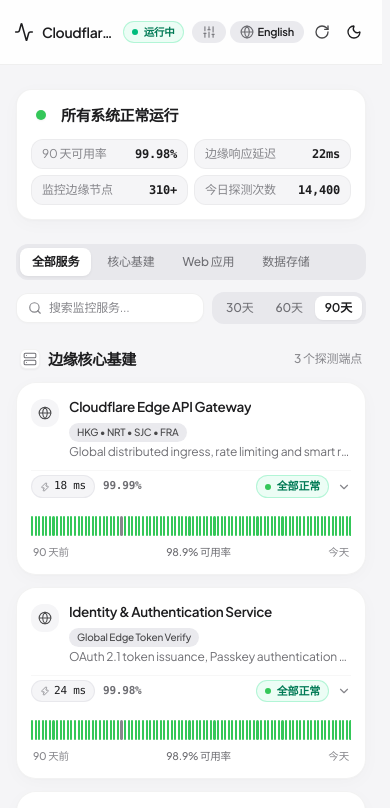
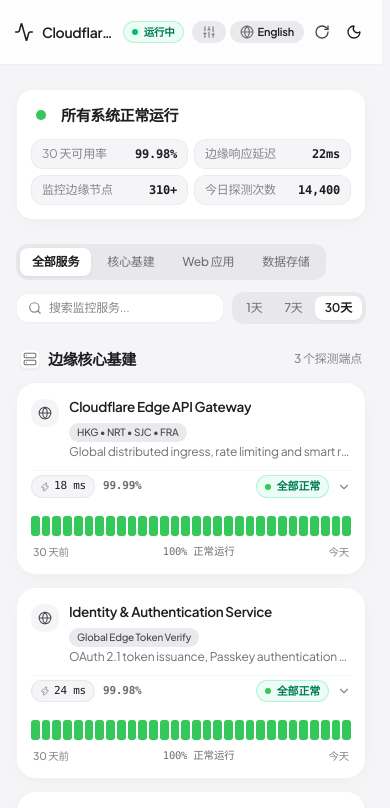
Before and after one commit to wsyzxjn/FlareStatus, a React (Vite) app: page / in a window 390 px wide. Shown: the top 808 px of the page. Built offline with nearby package versions, Linux system fonts and the light colour scheme.

Commit message:
style: fix mobile category bar empty void, update timeline to 1D/7D/30D gears, and limit incident retention to max 30 days

```diff
--- a/src/App.tsx
+++ b/src/App.tsx
@@ -51,7 +51,7 @@
   });
 
   const [isRefreshing, setIsRefreshing] = useState(false);
-  const [timelineDays, setTimelineDays] = useState<number>(90);
+  const [timelineDays, setTimelineDays] = useState<number>(30);
   const [selectedCategory, setSelectedCategory] = useState<string>('all');
   const [searchQuery, setSearchQuery] = useState<string>('');
 
@@ -238,10 +238,10 @@
           totalProbes={statusData.totalProbesToday}
         />
 
-        {/* Filter and Control Bar */}
-        <div className="flex flex-col md:flex-row items-stretch md:items-center justify-between gap-3">
-          {/* Apple Segmented Category Tabs (Fully Dynamic) */}
-          <div className="inline-flex items-center gap-1 p-1 rounded-xl bg-[#e5e5ea]/80 dark:bg-white/10 overflow-x-auto no-scrollbar">
+        {/* Filter and Control Bar (Tight shrink-wrapped categories, 1D / 7D / 30D gears) */}
+        <div className="flex flex-col md:flex-row items-start md:items-center justify-between gap-3">
+          {/* Apple Segmented Category Tabs (Tight shrink-wrapped, zero empty void) */}
+          <div className="self-start inline-flex items-center gap-1 p-1 rounded-xl bg-[#e5e5ea]/80 dark:bg-white/10 overflow-x-auto no-scrollbar max-w-full">
             <button
               onClick={() => setSelectedCategory('all')}
               className={`px-3 py-1.5 rounded-lg text-xs font-medium whitespace-nowrap transition-all cursor-pointer ${
@@ -267,8 +267,8 @@
             ))}
           </div>
 
-          {/* Right Controls: Search & Days Selector */}
-          <div className="flex items-center gap-2 self-end md:self-center w-full md:w-auto">
+          {/* Right Controls: Search & Days Selector (1D / 7D / 30D) */}
+          <div className="flex items-center gap-2 w-full md:w-auto">
             {/* Search Box */}
             <div className="relative flex-1 md:w-44">
               <Search className="w-3.5 h-3.5 absolute left-3 top-1/2 -translate-y-1/2 text-[#86868b]" />
@@ -281,9 +281,9 @@
               />
             </div>
 
-            {/* Days Scope Selector */}
+            {/* Days Scope Selector: 1D, 7D, 30D */}
             <div className="flex items-center gap-0.5 p-1 rounded-xl bg-[#e5e5ea]/80 dark:bg-white/10 text-xs flex-shrink-0">
-              {[30, 60, 90].map((d) => (
+              {[1, 7, 30].map((d) => (
                 <button
                   key={d}
                   onClick={() => setTimelineDays(d)}
@@ -293,7 +293,7 @@
                       : 'text-[#6e6e73] hover:text-[#1d1d1f] dark:text-neutral-400 dark:hover:text-neutral-300'
                   }`}
                 >
-                  {d === 30 ? t.days30 : d === 60 ? t.days60 : t.days90}
+                  {d === 1 ? t.days1 : d === 7 ? t.days7 : t.days30}
                 </button>
               ))}
             </div>
@@ -344,10 +344,14 @@
           )}
         </div>
 
-        {/* Incidents & Maintenance Section */}
+        {/* Incidents & Maintenance Section (Max 30 Days) */}
         <IncidentSection
-          activeIncidents={statusData.activeIncidents}
-          pastIncidents={statusData.pastIncidents}
+          activeIncidents={statusData.activeIncidents.filter(
+            (inc) => Date.now() - new Date(inc.createdAt).getTime() <= 30 * 24 * 60 * 60 * 1000
+          )}
+          pastIncidents={statusData.pastIncidents.filter(
+            (inc) => Date.now() - new Date(inc.createdAt).getTime() <= 30 * 24 * 60 * 60 * 1000
+          )}
           t={t}
         />
 
--- a/src/components/TimelineBar.tsx
+++ b/src/components/TimelineBar.tsx
@@ -4,13 +4,13 @@
 
 interface TimelineBarProps {
   history: DayHistory[];
-  daysCount?: number; // 30, 60, or 90
+  daysCount?: number; // 1, 7, or 30
   t: Translations;
 }
 
 export const TimelineBar: React.FC<TimelineBarProps> = ({
   history,
-  daysCount = 90,
+  daysCount = 30,
   t,
 }) => {
   const [hoveredDay, setHoveredDay] = useState<{
@@ -19,8 +19,32 @@
     leftPercent: number;
   } | null>(null);
 
-  // Slice to the selected days count
-  const displayedHistory = history.slice(-daysCount);
+  // When daysCount === 1, generate 24 hourly segments for today
+  let displayedItems: (DayHistory & { label?: string })[] = [];
+
+  if (daysCount === 1) {
+    const todayItem = history[history.length - 1] || {
+      date: new Date().toISOString().split('T')[0],
+      status: 'operational' as const,
+      uptime: 100,
+      avgLatency: 20,
+    };
+
+    const nowHour = new Date().getHours();
+    for (let h = 23; h >= 0; h--) {
+      const hourVal = (nowHour - h + 24) % 24;
+      const hourStr = `${hourVal.toString().padStart(2, '0')}:00`;
+      displayedItems.push({
+        date: `${todayItem.date} ${hourStr}`,
+        status: todayItem.status,
+        uptime: todayItem.uptime,
+        avgLatency: Math.max(12, todayItem.avgLatency + Math.round(Math.sin(h) * 4)),
+        label: hourStr,
+      });
+    }
+  } else {
+    displayedItems = history.slice(-daysCount);
+  }
 
   const getPillColor = (status: DayHistory['status']) => {
     switch (status) {
@@ -74,9 +98,9 @@
   return (
     <div className="relative w-full pt-1 select-none">
       {/* Pills Container */}
-      <div className="flex items-center gap-[1.5px] sm:gap-[2.5px] h-6 py-0.5 w-full overflow-hidden">
-        {displayedHistory.map((item, idx) => {
-          const leftPercent = ((idx + 0.5) / displayedHistory.length) * 100;
+      <div className="flex items-center gap-[2px] sm:gap-[3px] h-6 py-0.5 w-full overflow-hidden">
+        {displayedItems.map((item, idx) => {
+          const leftPercent = ((idx + 0.5) / displayedItems.length) * 100;
 
           return (
             <div
@@ -96,7 +120,7 @@
                 })
               }
               onMouseLeave={() => setHoveredDay(null)}
-              className={`flex-1 h-full min-w-[2px] rounded-[3px] transition-all duration-150 cursor-pointer ${getPillColor(
+              className={`flex-1 h-full min-w-[3px] rounded-[3px] transition-all duration-150 cursor-pointer ${getPillColor(
                 item.status
               )} hover:scale-y-125 hover:z-20`}
             />
@@ -104,7 +128,7 @@
         })}
       </div>
 
-      {/* Floating Popover Bubble Below Hovered Pill (Responsive Bound) */}
+      {/* Floating Popover Bubble Below Hovered Pill */}
       {hoveredDay && (
         <div
           className="absolute top-[32px] z-50 pointer-events-none transition-all duration-100 ease-out"
@@ -183,20 +207,20 @@
       {/* Clean Static Footer Row */}
       <div className="flex items-center justify-between text-[10.5px] sm:text-[11px] font-medium text-[#86868b] dark:text-[#6e6e73] mt-1.5 px-0.5">
         <span>
-          {daysCount} {t.daysAgo}
+          {daysCount === 1 ? `24 ${t.hoursAgo}` : `${daysCount} ${t.daysAgo}`}
         </span>
-        <span className="text-[#6e6e73] dark:text-[#86868b] truncate max-w-[120px] sm:max-w-none text-center">
-          {displayedHistory.filter((d) => d.status === 'operational').length ===
-          displayedHistory.length
+        <span className="text-[#6e6e73] dark:text-[#86868b] truncate max-w-[130px] sm:max-w-none text-center font-mono">
+          {displayedItems.filter((d) => d.status === 'operational').length ===
+          displayedItems.length
             ? t.fullOperational
             : `${(
-                (displayedHistory.filter((d) => d.status === 'operational')
+                (displayedItems.filter((d) => d.status === 'operational')
                   .length /
-                  displayedHistory.length) *
+                  displayedItems.length) *
                 100
               ).toFixed(1)}% ${t.uptimeRate}`}
         </span>
-        <span>{t.today}</span>
+        <span>{daysCount === 1 ? t.now : t.today}</span>
       </div>
     </div>
   );
--- a/src/i18n.ts
+++ b/src/i18n.ts
@@ -44,16 +44,18 @@
   catDataStorageShort: string;
   catDataStorageDesc: string;
   searchPlaceholder: string;
+  days1: string;
+  days7: string;
   days30: string;
-  days60: string;
-  days90: string;
   endpointsCount: string;
   noServicesFound: string;
   noServicesHint: string;
 
   // Service Card & Timeline
   daysAgo: string;
+  hoursAgo: string;
   today: string;
+  now: string;
   fullOperational: string;
   uptimeRate: string;
   dailyUptime: string;
@@ -106,7 +108,7 @@
     statusOutage: '重大故障',
     statusMaintenance: '计划维护',
 
-    metricUptime: '90 天可用率',
+    metricUptime: '30 天可用率',
     metricUptimeSLA: 'SLA 目标: 99.9%',
     metricLatency: '边缘响应延迟',
     metricLatencySub: '全球 Anycast 节点均值',
@@ -126,15 +128,17 @@
     catDataStorageShort: '数据存储',
     catDataStorageDesc: 'KV 高速缓存、D1 关系型数据库与 R2 对象存储',
     searchPlaceholder: '搜索监控服务...',
+    days1: '1天',
+    days7: '7天',
     days30: '30天',
-    days60: '60天',
-    days90: '90天',
     endpointsCount: '个探测端点',
     noServicesFound: '未找到匹配的监控服务',
     noServicesHint: '请尝试输入其他关键词或重置分类筛选。',
 
     daysAgo: '天前',
+    hoursAgo: '小时前',
     today: '今天',
+    now: '刚刚',
     fullOperational: '100% 正常运行',
     uptimeRate: '可用率',
     dailyUptime: '当日可用率',
@@ -150,7 +154,7 @@
     probeProtocol: '探测协议',
     probeProtocolValue: 'HTTP/2 & HTTP/3 TLS 1.3',
 
-    incidentsTitle: '历史事件与计划内维护',
+    incidentsTitle: '最近 30 天事件与计划内维护',
     resolvedIn: '已解决',
     updatesCount: '次状态更新',
     statusInvestigating: '调查中',
@@ -183,7 +187,7 @@
     statusOutage: 'Major Outage',
     statusMaintenance: 'Maintenance',
 
-    metricUptime: '90-Day Uptime',
+    metricUptime: '30-Day Uptime',
     metricUptimeSLA: 'Target SLA: 99.9%',
     metricLatency: 'Edge Latency',
     metricLatencySub: 'Global Anycast average',
@@ -203,15 +207,17 @@
     catDataStorageShort: 'Data & Storage',
     catDataStorageDesc: 'Key-value cache, relational D1 database, and R2 object storage',
     searchPlaceholder: 'Filter services...',
+    days1: '1D',
+    days7: '7D',
     days30: '30D',
-    days60: '60D',
-    days90: '90D',
     endpointsCount: 'endpoints',
     noServicesFound: 'No matching services found',
     noServicesHint: 'Try searching for a different keyword or reset category filter.',
 
     daysAgo: 'days ago',
+    hoursAgo: 'hours ago',
     today: 'Today',
+    now: 'Now',
     fullOperational: '100% Operational',
     uptimeRate: 'Uptime',
     dailyUptime: 'Daily Uptime',
@@ -227,7 +233,7 @@
     probeProtocol: 'Probe Protocol',
     probeProtocolValue: 'HTTP/2 & HTTP/3 TLS 1.3',
 
-    incidentsTitle: 'Incidents & Scheduled Maintenance',
+    incidentsTitle: 'Past 30 Days Incidents & Maintenance',
     resolvedIn: 'Resolved in',
     updatesCount: 'updates',
     statusInvestigating: 'Investigating',
```
